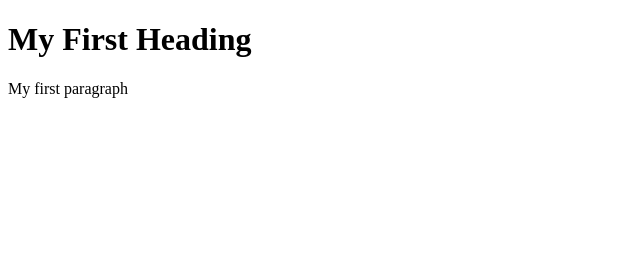
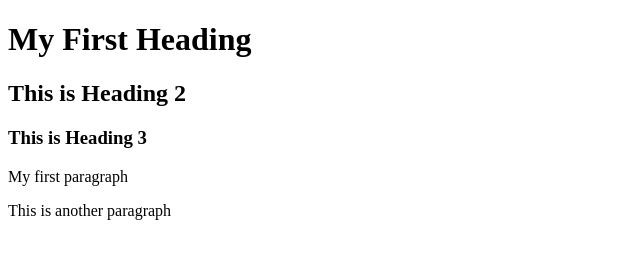
Before and after one commit to wp-rmitvn/learn_GitHub, a plain HTML site: page index.html in a window 1280 px wide. Shown: the whole page, without its empty margins (0-640 px from the left). Drawn offline with Linux system fonts and the light colour scheme.

Commit message:
Adding more headings and paragrapg in index.html

```diff
--- a/index.html
+++ b/index.html
@@ -8,8 +8,11 @@
   <body>
 
     <h1> My First Heading </h1>
+    <h2>This is Heading 2</h2>
+    <h3>This is Heading 3</h3>
 
-    <p> My first paragraph   </p>
+    <p> My first paragraph    </p>
+    <p> This is another paragraph </p>
 
   </body>
 
```
